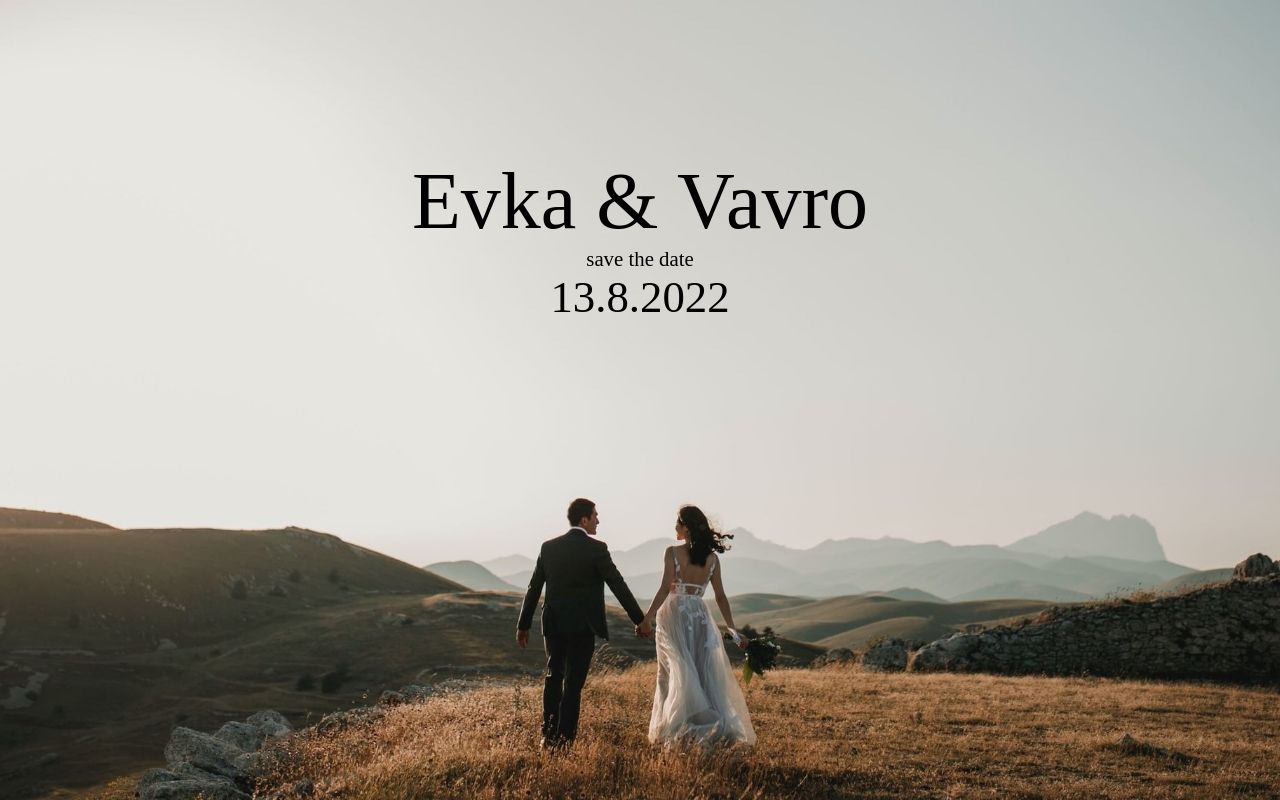
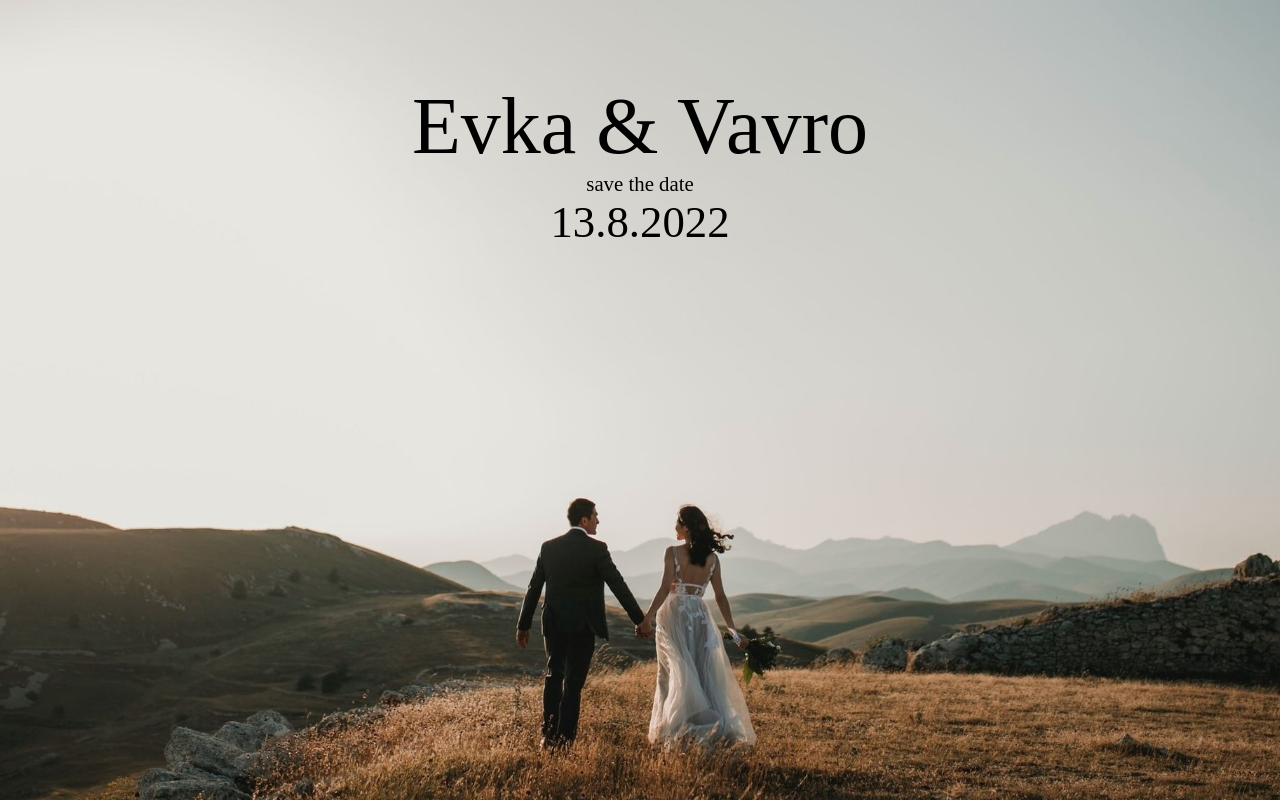
Before and after one commit to EvaDemkova/wedding, a Next.js app: page / in a window 1280 px wide. Built offline with nearby package versions, Linux system fonts and the light colour scheme; a web font is replaced by a local one.

Commit message:
HP styles changes

```diff
--- a/styles/components/Homepage.module.scss
+++ b/styles/components/Homepage.module.scss
@@ -1,6 +1,6 @@
 .welcome {
   width: 100%;
-  height: 300px;
+  height: 350px;
   display: flex;
   flex-direction: column;
   justify-content: center;
@@ -9,7 +9,7 @@
     height: 400px;
   }
 
-  @media only screen and (min-width: 1200px ) {
+  @media only screen and (min-width: 1300px ) {
     height: 500px;
   }
 
@@ -62,6 +62,7 @@
   font-size: 1.2em;
   opacity: 0;
   transition: opacity ease-out 1.2s;
+  visibility: hidden;
 }
 
 @keyframes fade-in {
```
